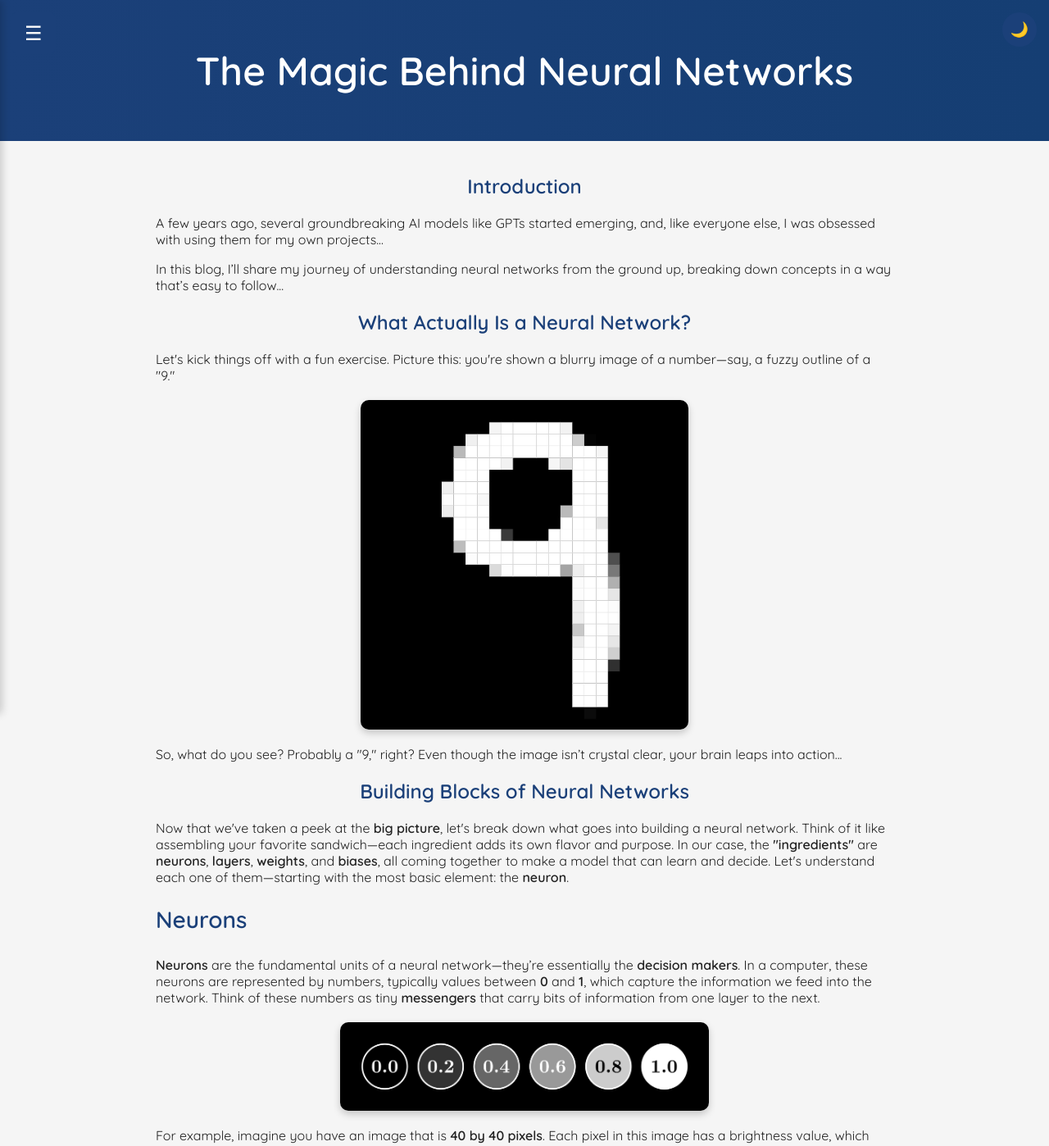
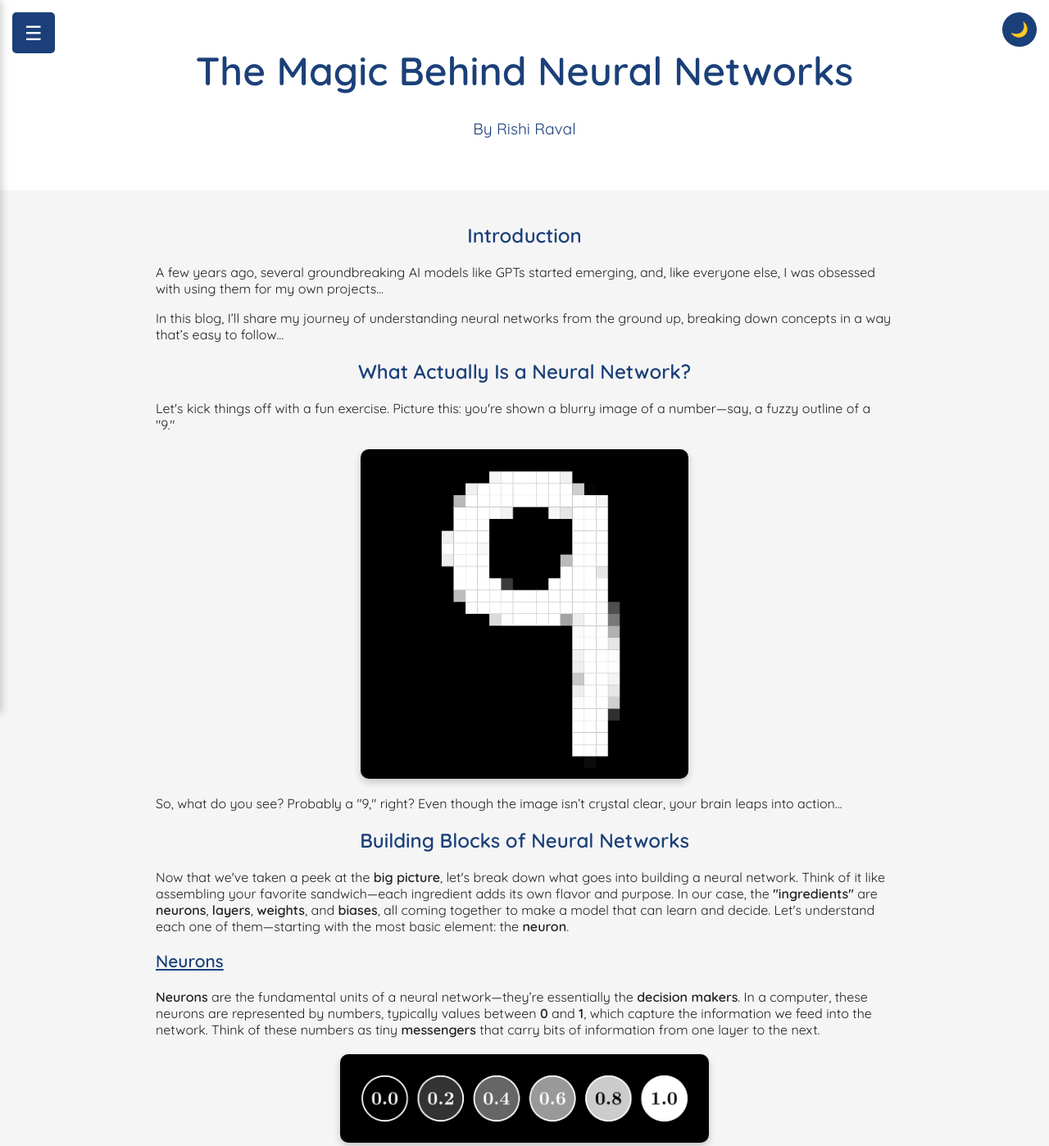
Before and after one commit to imrishi007/neural-network-blog, a plain HTML site: page main.html in a window 1280 px wide. Shown: the top 1398 px of the page at 82% size. Drawn offline with nearby package versions, Linux system fonts and the light colour scheme.

Commit message:
Updated styles: Fixed subheadings & header colors

```diff
--- a/main.html
+++ b/main.html
@@ -32,7 +32,7 @@
     <button class="theme-toggle">🌙</button>
 
     <header>
-        <h1>The Magic Behind Neural Networks</h1>
+      <h1>The Magic Behind Neural Networks <br> <span class="author">By Rishi Raval</span></h1>
     </header>
 
     <main>
@@ -54,7 +54,7 @@
             Now that we've taken a peek at the <strong>big picture</strong>, let's break down what goes into building a neural network. Think of it like assembling your favorite sandwich—each ingredient adds its own flavor and purpose. In our case, the <strong>"ingredients"</strong> are <strong>neurons</strong>, <strong>layers</strong>, <strong>weights</strong>, and <strong>biases</strong>, all coming together to make a model that can learn and decide. Let's understand each one of them—starting with the most basic element: the <strong>neuron</strong>.
           </p>
 
-          <h3>Neurons</h3>
+          <h3 >Neurons</h3>
           <p>
             <strong>Neurons</strong> are the fundamental units of a neural network—they’re essentially the <strong>decision makers</strong>. In a computer, these neurons are represented by numbers, typically values between <strong>0</strong> and <strong>1</strong>, which capture the information we feed into the network. Think of these numbers as tiny <strong>messengers</strong> that carry bits of information from one layer to the next.
           </p>
--- a/styles.css
+++ b/styles.css
@@ -16,11 +16,18 @@ body {
 /* Header - Reduced Size */
 header {
   text-align: center;
-  padding: 1.5rem; /* Reduced from 2rem */
-  background: linear-gradient(to right, #1B4079, #153E73);
-  color: white;
-  font-size: 1.5rem; /* Decreased text size */
+  padding: 1.5rem;
+  background: #ffffff; /* White background for light mode */
+  color: #1B4079; /* Dark blue text for visibility */
+  font-size: 1.5rem;
+  transition: background 0.3s, color 0.3s;
 }
+
+.dark-mode header {
+  background: #1B4079; /* Dark blue background for dark mode */
+  color: #ffffff; /* White text for contrast */
+}
+
 
 /* Main Content */
 main {
@@ -58,10 +65,17 @@ h2:hover {
 
 /* Subheadings */
 section h3 {
-  font-size: 1.75rem;
-  margin-top: 1.5rem;
+  font-size: 1.3rem; /* Reduced size */
+  margin-top: 1.2rem;
+  font-weight: bold;
   color: #1B4079;
+  text-decoration: underline; /* Highlighting effect */
 }
+
+.dark-mode section h3 {
+  color: #66b2ff;
+}
+
 
 .dark-mode section h3 {
   color: #66b2ff;
@@ -340,3 +354,14 @@ footer .contact-details a:hover {
 .dark-mode #back-to-top:hover {
   background: #99c2ff;
 }
+
+
+.author {
+  font-size: 1.2rem;
+  font-weight: 400;
+  color: #1B4079; /* Darker blue for visibility in light mode */
+}
+
+.dark-mode .author {
+  color: #66b2ff; /* Light blue for dark mode */
+}
```
